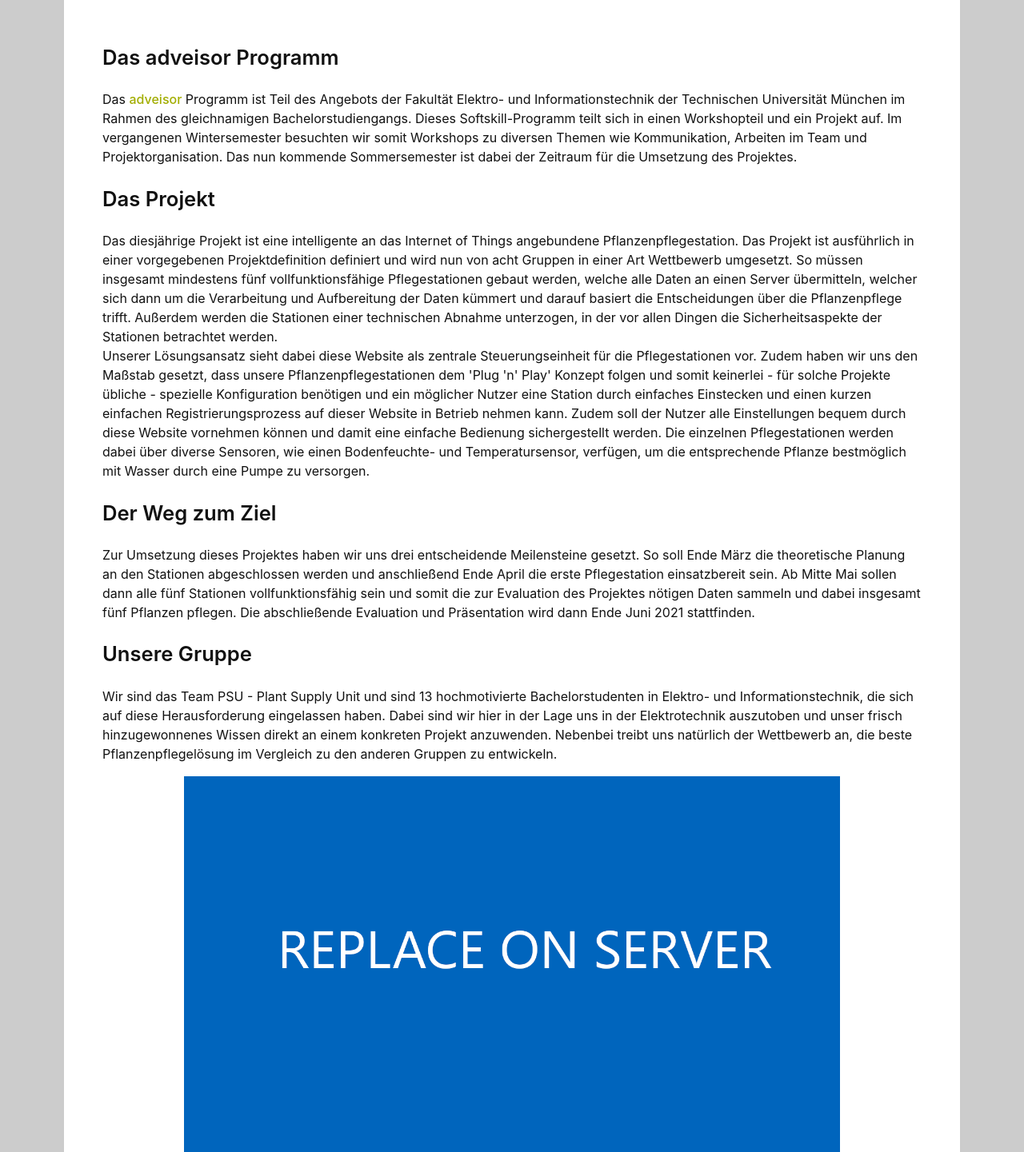
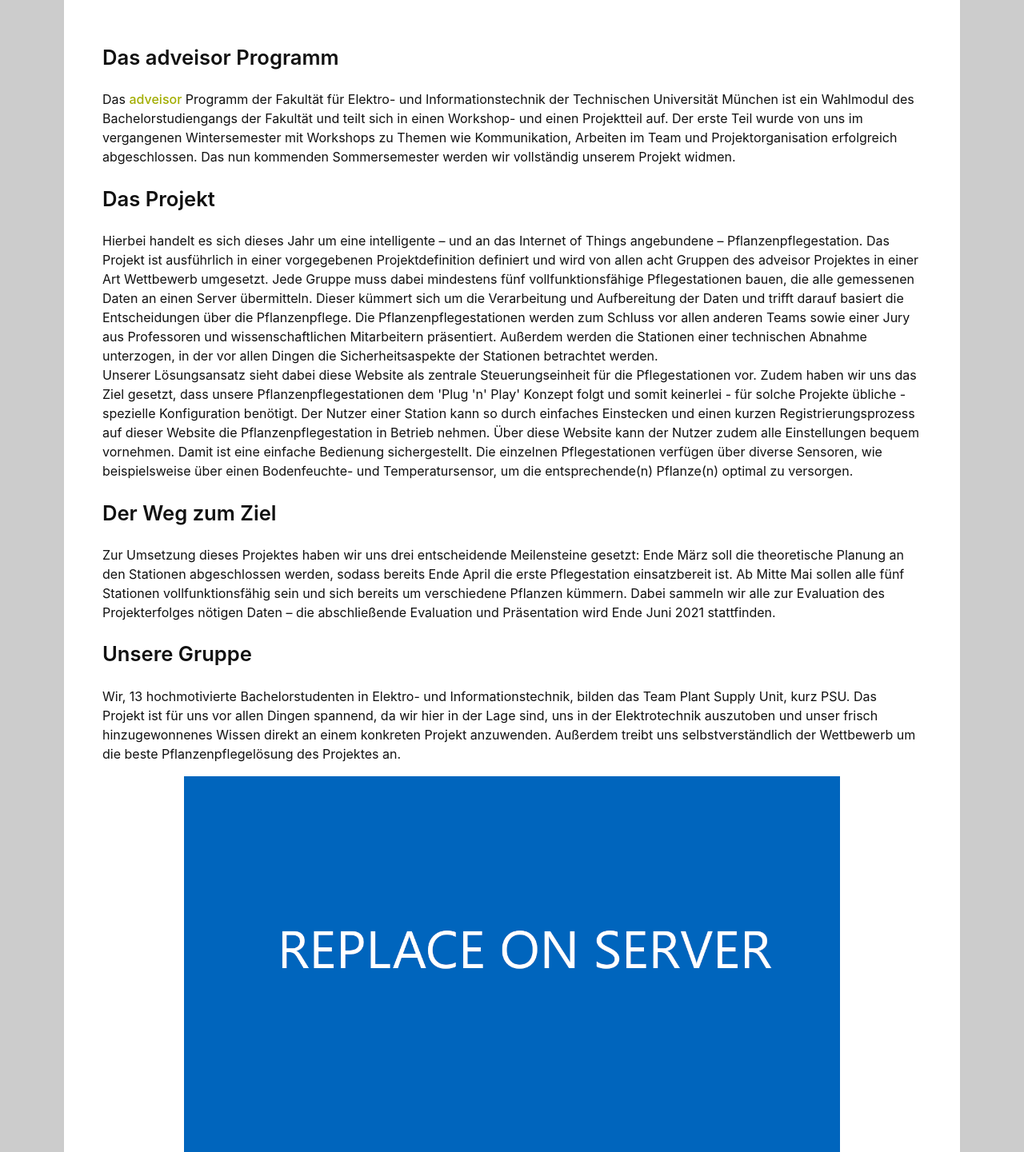
Before and after one commit to Plant-Supply-Unit-adveisor-2021/psuserver, a Django app: page /de/ in a window 1280 px wide. Shown: the part 66-1507 px from the top of the page at 80% size. Run offline with Django 3.2, Linux system fonts and the light colour scheme.

Commit message:
improved static homepage

```diff
--- a/homepage/templates/homepage/startpage_de.html
+++ b/homepage/templates/homepage/startpage_de.html
@@ -7,39 +7,37 @@
 {% block body %}
     <h2>Das adveisor Programm</h2>
     <p>
-        Das <a href="https://www.ei.tum.de/adveisor/">adveisor</a> Programm ist Teil des Angebots der Fakult&auml;t Elektro- und Informationstechnik der
-        Technischen Universit&auml;t München im Rahmen des gleichnamigen Bachelorstudiengangs. Dieses Softskill-Programm teilt sich in einen Workshopteil und
-        ein Projekt auf. Im vergangenen Wintersemester besuchten wir somit Workshops zu diversen Themen wie Kommunikation, Arbeiten im Team und Projektorganisation.
-        Das nun kommende Sommersemester ist dabei der Zeitraum für die Umsetzung des Projektes.
+        Das <a href="https://www.ei.tum.de/adveisor/">adveisor</a> Programm der Fakult&auml;t f&uuml;r Elektro- und Informationstechnik der
+        Technischen Universit&auml;t München ist ein Wahlmodul des Bachelorstudiengangs der Fakult&auml;t und teilt sich in einen Workshop- und einen Projektteil auf.
+        Der erste Teil wurde von uns im vergangenen Wintersemester mit Workshops zu Themen wie Kommunikation, Arbeiten im Team
+        und Projektorganisation erfolgreich abgeschlossen. Das nun kommenden Sommersemester werden wir vollst&auml;ndig unserem Projekt widmen.
     </p>
     <h2>Das Projekt</h2>
     <p>
-        Das diesjährige Projekt ist eine intelligente an das Internet of Things angebundene Pflanzenpflegestation. Das Projekt ist ausf&uuml;hrlich in einer
-        vorgegebenen Projektdefinition definiert und wird nun von acht Gruppen in einer Art Wettbewerb umgesetzt. So müssen insgesamt mindestens fünf
-        vollfunktionsf&auml;hige Pflegestationen gebaut werden, welche alle Daten an einen Server &uuml;bermitteln, welcher sich dann um die Verarbeitung und
-        Aufbereitung der Daten k&uuml;mmert und darauf basiert die Entscheidungen über die Pflanzenpflege trifft. Au&szlig;erdem werden die Stationen
-        einer technischen Abnahme unterzogen, in der vor allen Dingen die Sicherheitsaspekte der Stationen betrachtet werden.<br>
-        Unserer L&ouml;sungsansatz sieht dabei diese Website
-        als zentrale Steuerungseinheit für die Pflegestationen vor. Zudem haben wir uns den Ma&szlig;stab gesetzt, dass unsere Pflanzenpflegestationen dem
-        'Plug 'n' Play' Konzept folgen und somit keinerlei - für solche Projekte &uuml;bliche - spezielle Konfiguration ben&ouml;tigen und ein möglicher Nutzer
-        eine Station durch einfaches Einstecken und einen kurzen einfachen Registrierungsprozess auf dieser Website in Betrieb nehmen kann.
-        Zudem soll der Nutzer alle Einstellungen bequem durch diese Website vornehmen können und damit eine einfache Bedienung sichergestellt werden.
-        Die einzelnen Pflegestationen werden dabei über diverse Sensoren, wie einen Bodenfeuchte- und Temperatursensor, verfügen, um die entsprechende Pflanze
-        bestmöglich mit Wasser durch eine Pumpe zu versorgen.
+        Hierbei handelt es sich dieses Jahr um eine intelligente – und an das Internet of Things angebundene – Pflanzenpflegestation. Das Projekt ist ausf&uuml;hrlich in einer
+        vorgegebenen Projektdefinition definiert und wird von allen acht Gruppen des adveisor Projektes in einer Art Wettbewerb umgesetzt. Jede Gruppe muss dabei mindestens f&uuml;nf
+        vollfunktionsf&auml;hige Pflegestationen bauen, die alle gemessenen Daten an einen Server &uuml;bermitteln. Dieser k&uuml;mmert sich um die Verarbeitung und
+        Aufbereitung der Daten und trifft darauf basiert die Entscheidungen über die Pflanzenpflege. Die Pflanzenpflegestationen werden zum Schluss vor allen anderen Teams sowie
+        einer Jury aus Professoren und wissenschaftlichen Mitarbeitern pr&auml;sentiert. Au&szlig;erdem werden die Stationen einer technischen Abnahme unterzogen, in der vor allen Dingen
+        die Sicherheitsaspekte der Stationen betrachtet werden.<br>
+        Unserer L&ouml;sungsansatz sieht dabei diese Website als zentrale Steuerungseinheit für die Pflegestationen vor. Zudem haben wir uns das Ziel gesetzt, dass unsere Pflanzenpflegestationen dem
+        'Plug 'n' Play' Konzept folgt und somit keinerlei - für solche Projekte &uuml;bliche - spezielle Konfiguration ben&ouml;tigt. Der Nutzer einer Station kann so durch einfaches Einstecken und
+        einen kurzen Registrierungsprozess auf dieser Website die Pflanzenpflegestation in Betrieb nehmen.
+        &Uuml;ber diese Website kann der Nutzer zudem alle Einstellungen bequem vornehmen. Damit ist eine einfache Bedienung sichergestellt.
+        Die einzelnen Pflegestationen verf&uuml;gen über diverse Sensoren, wie beispielsweise über einen Bodenfeuchte- und Temperatursensor, um die entsprechende(n) Pflanze(n) optimal zu versorgen.
     </p>
     <h2>Der Weg zum Ziel</h2>
     <p>
-        Zur Umsetzung dieses Projektes haben wir uns drei entscheidende Meilensteine gesetzt. So soll Ende M&auml;rz die theoretische Planung an den
-        Stationen abgeschlossen werden und anschlie&szlig;end Ende April die erste Pflegestation einsatzbereit sein. Ab Mitte Mai sollen dann alle
-        fünf Stationen vollfunktionsf&auml;hig sein und somit die zur Evaluation des Projektes nötigen Daten sammeln und dabei insgesamt fünf Pflanzen
-        pflegen. Die abschließende Evaluation und Präsentation wird dann Ende Juni 2021 stattfinden.
+        Zur Umsetzung dieses Projektes haben wir uns drei entscheidende Meilensteine gesetzt: Ende M&auml;rz soll die theoretische Planung an den
+        Stationen abgeschlossen werden, sodass bereits Ende April die erste Pflegestation einsatzbereit ist. Ab Mitte Mai sollen alle
+        fünf Stationen vollfunktionsf&auml;hig sein und sich bereits um verschiedene Pflanzen k&uuml;mmern. Dabei sammeln wir alle zur Evaluation des Projekterfolges nötigen Daten
+        – die abschließende Evaluation und Präsentation wird Ende Juni 2021 stattfinden.
     </p>
     <h2>Unsere Gruppe</h2>
     <p>
-        Wir sind das Team PSU - Plant Supply Unit und sind 13 hochmotivierte Bachelorstudenten in Elektro- und Informationstechnik, die sich auf diese
-        Herausforderung eingelassen haben. Dabei sind wir hier in der Lage uns in der Elektrotechnik auszutoben und unser frisch hinzugewonnenes
-        Wissen direkt an einem konkreten Projekt anzuwenden. Nebenbei treibt uns natürlich der Wettbewerb an, die beste Pflanzenpflegelösung im Vergleich zu
-        den anderen Gruppen zu entwickeln.
+        Wir, 13 hochmotivierte Bachelorstudenten in Elektro- und Informationstechnik, bilden das Team Plant Supply Unit, kurz PSU. Das Projekt ist für uns vor allen Dingen spannend, da wir hier in der Lage sind,
+        uns in der Elektrotechnik auszutoben und unser frisch hinzugewonnenes Wissen direkt an einem konkreten Projekt anzuwenden. Au&szlig;erdem treibt uns selbstverst&auml;ndlich der Wettbewerb um die beste
+        Pflanzenpflegel&ouml;sung des Projektes an.
     </p>
     <img src="{% static 'serveronly/images/team.png' %}" style="width: 80%; display: block; margin: 0 auto;"/>
 
```
Also changed, not shown: homepage/templates/homepage/startpage_en.html (+4 -3 lines), locale/de/LC_MESSAGES/django.po.
